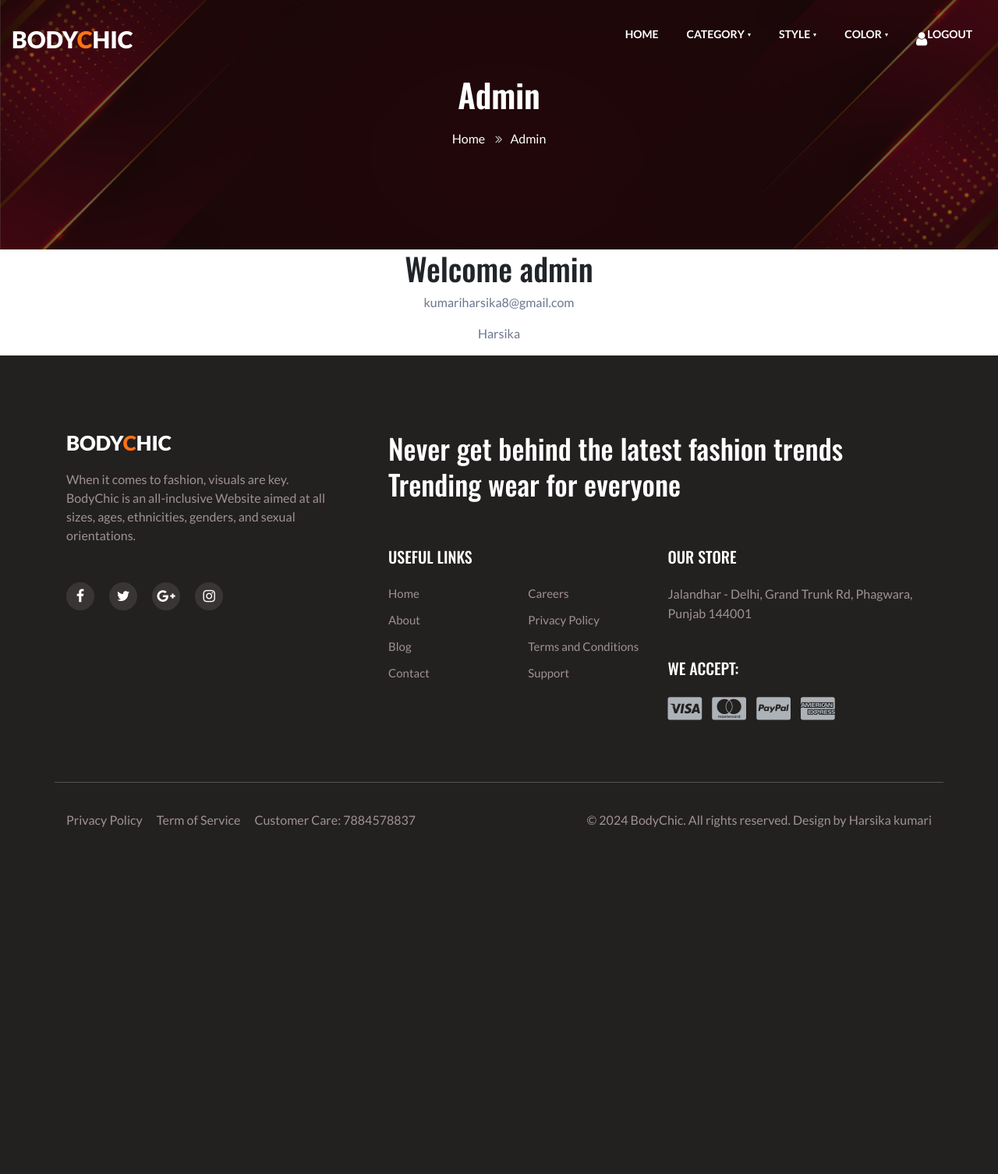
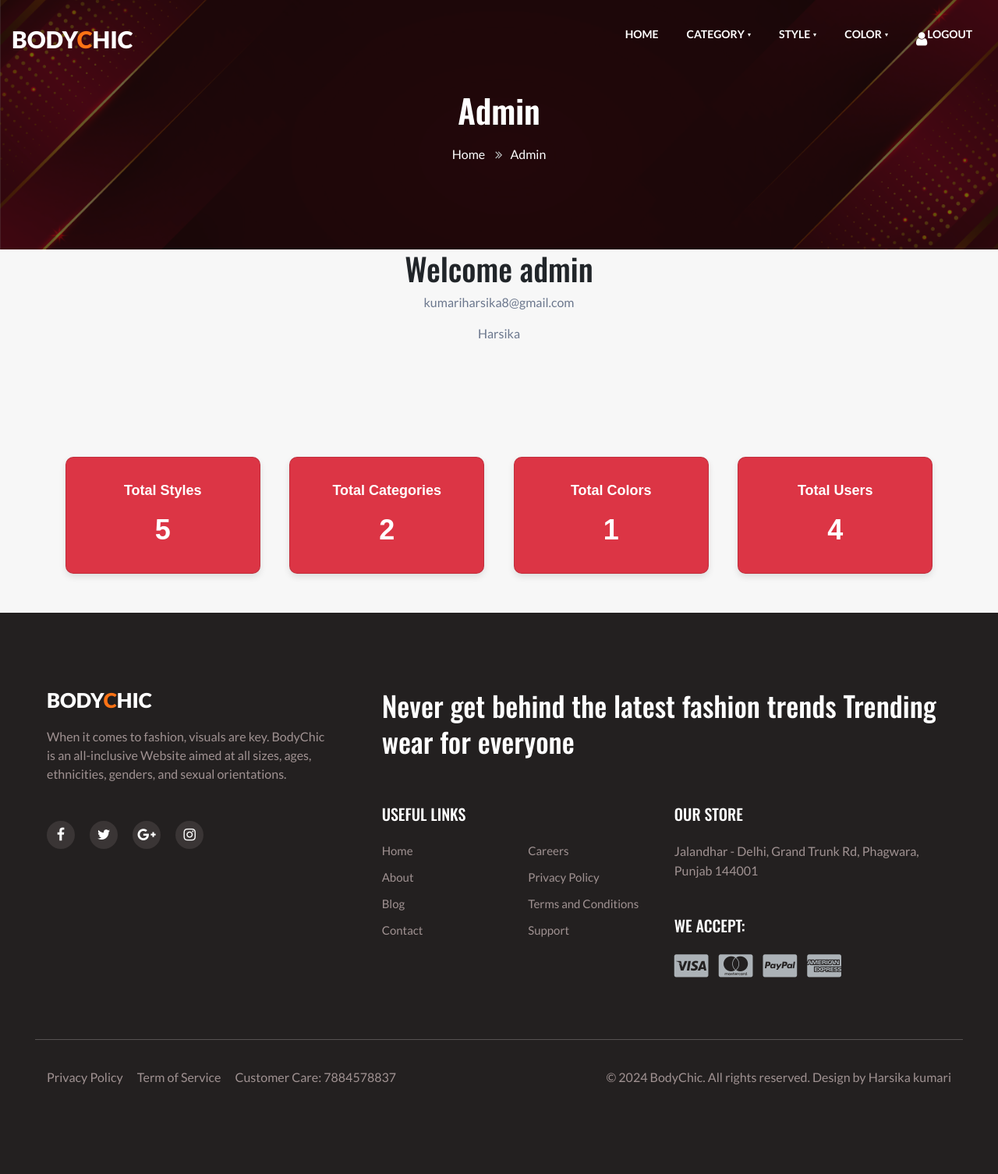
Before and after one commit to HarsikaKumari/BodyChic, a PHP site: page /admin_index.php in a window 1280 px wide. Shown: the whole page at 78% size. Before the commit the page ends 1061 px from the top, so only its background shows below. Run offline with PHP 8.4, Linux system fonts and the light colour scheme; a user stored in the database is signed in; data comes from the database, SQL or seed files in the repository; some libraries are stand-ins or nearby versions.

Commit message:
feat(admin dashboard): show the total data on the index page

```diff
--- a/admin_index.php
+++ b/admin_index.php
@@ -27,6 +27,122 @@
     <p><?php echo $_SESSION["name"] ?></p>
 </center>
 
+
+<?php
+
+include('config.php');
+
+// Fetch total styles
+$totalStyles = mysqli_fetch_array(mysqli_query($connect, "SELECT COUNT(*) AS count FROM styles"))['count'];
+
+// Fetch total categories
+$totalCategories = mysqli_fetch_array(mysqli_query($connect, "SELECT COUNT(*) AS count FROM category"))['count'];
+
+// Fetch total colors
+$totalColors = mysqli_fetch_array(mysqli_query($connect, "SELECT COUNT(*) AS count FROM colors"))['count'];
+
+// Fetch total users
+$totalUsers = mysqli_fetch_array(mysqli_query($connect, "SELECT COUNT(*) AS count FROM users"))['count'];
+?>
+
+<!DOCTYPE html>
+<html lang="en">
+
+<head>
+    <meta charset="UTF-8">
+    <title>Admin Dashboard</title>
+    <style>
+        /* Add this CSS to your existing stylesheet */
+
+        /* Dashboard Container */
+        .dashboard-container {
+            display: flex;
+            justify-content: space-around;
+            flex-wrap: wrap;
+            margin-top: 20px;
+            padding: 20px;
+        }
+
+        /* Card Styles */
+        .card {
+            background-color: #dc3545;
+            /* Red background */
+            border-radius: 10px;
+            box-shadow: 0 4px 8px rgba(0, 0, 0, 0.1);
+            color: #fff;
+            display: flex;
+            flex-direction: column;
+            align-items: center;
+            justify-content: center;
+            width: 250px;
+            height: 150px;
+            margin: 10px;
+            transition: transform 0.2s, box-shadow 0.2s;
+        }
+
+        .card:hover {
+            transform: translateY(-8px);
+            box-shadow: 0 8px 16px rgba(0, 0, 0, 0.2);
+        }
+
+        /* Card Titles */
+        .card-title {
+            font-size: 18px;
+            font-weight: 600;
+            margin-bottom: 10px;
+        }
+
+        /* Card Values */
+        .card-text {
+            font-size: 36px;
+            font-weight: 700;
+        }
+
+        /* General Page Styling */
+
+        body {
+            font-family: Arial, sans-serif;
+            background-color: #f7f7f7;
+            margin: 0;
+            padding: 0;
+        }
+
+        .container {
+            max-width: 1200px;
+            margin: 0 auto;
+            padding: 20px;
+        }
+    </style>
+</head>
+
+<body>
+
+    <div class="container mt-5">
+        <div class="row mt-5 dashboard-container">
+            <div class="card">
+                <div class="card-title">Total Styles</div>
+                <div class="card-text"><?php echo $totalStyles; ?></div>
+            </div>
+            <div class="card">
+                <div class="card-title">Total Categories</div>
+                <div class="card-text"><?php echo $totalCategories; ?></div>
+            </div>
+            <div class="card">
+                <div class="card-title">Total Colors</div>
+                <div class="card-text"><?php echo $totalColors; ?></div>
+            </div>
+            <div class="card">
+                <div class="card-title">Total Users</div>
+                <div class="card-text"><?php echo $totalUsers; ?></div>
+            </div>
+        </div>
+    </div>
+
+</body>
+
+</html>
+
+
 <?php
 include("footer.php");
 ?>
```
